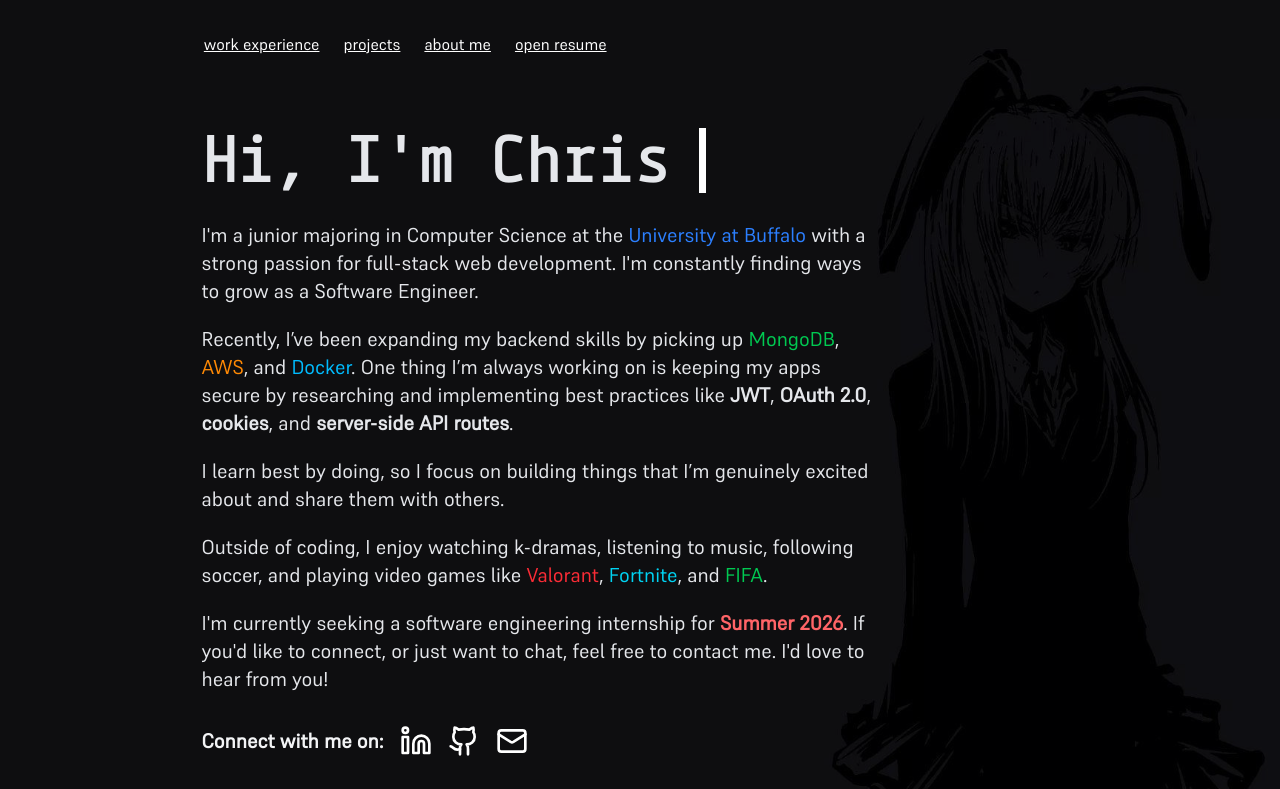
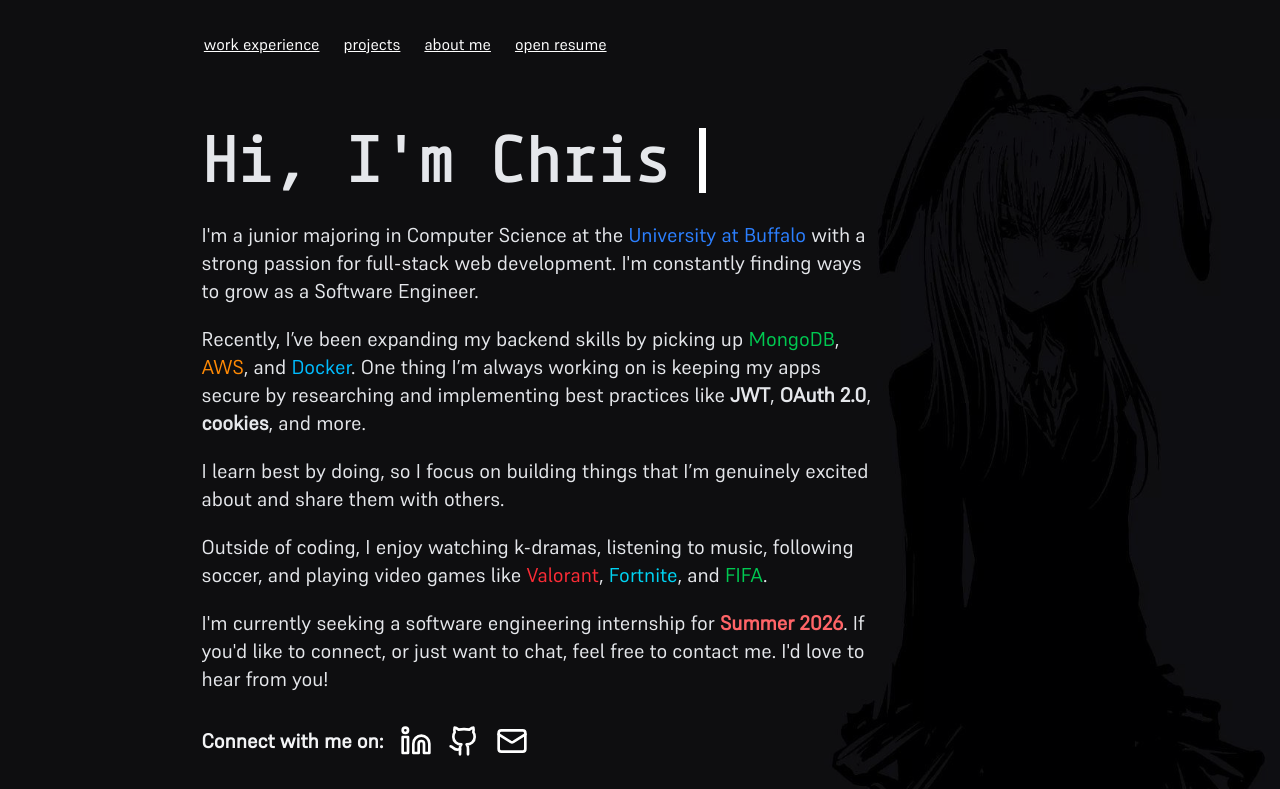
Before and after one commit to chrxsjung/portfolio, a Next.js app: page / in a window 1280 px wide. Shown: the top 789 px of the page. Built offline with nearby package versions, Linux system fonts and the light colour scheme.

Commit message:
Update page.jsx

```diff
--- a/src/app/page.jsx
+++ b/src/app/page.jsx
@@ -55,8 +55,7 @@
             working on is keeping my apps secure by researching and implementing
             best practices like <span className="font-semibold">JWT</span>,{" "}
             <span className="font-semibold">OAuth 2.0</span>,{" "}
-            <span className="font-semibold">cookies</span>, and{" "}
-            <span className="font-semibold">server-side API routes</span>.
+            <span className="font-semibold">cookies</span>, and more.
           </p>
 
           <p className="text-xl mt-5">
```
